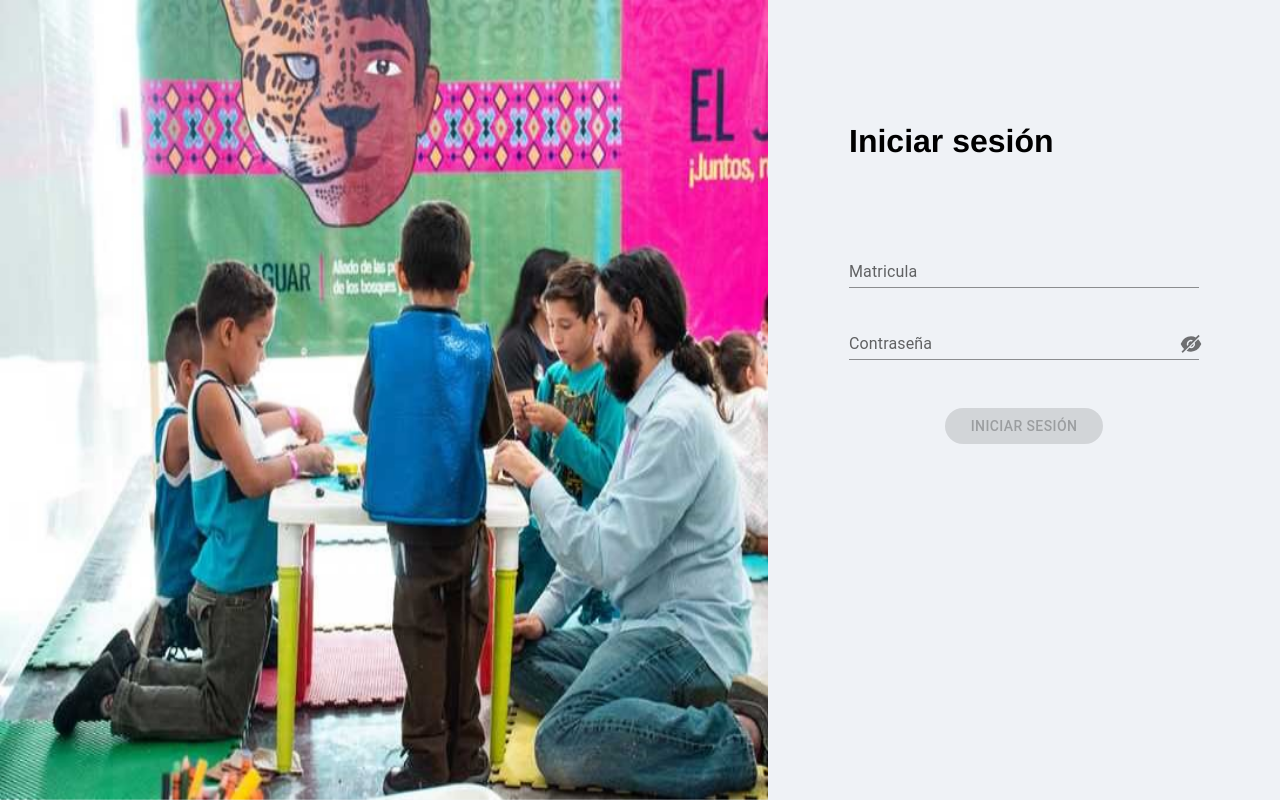
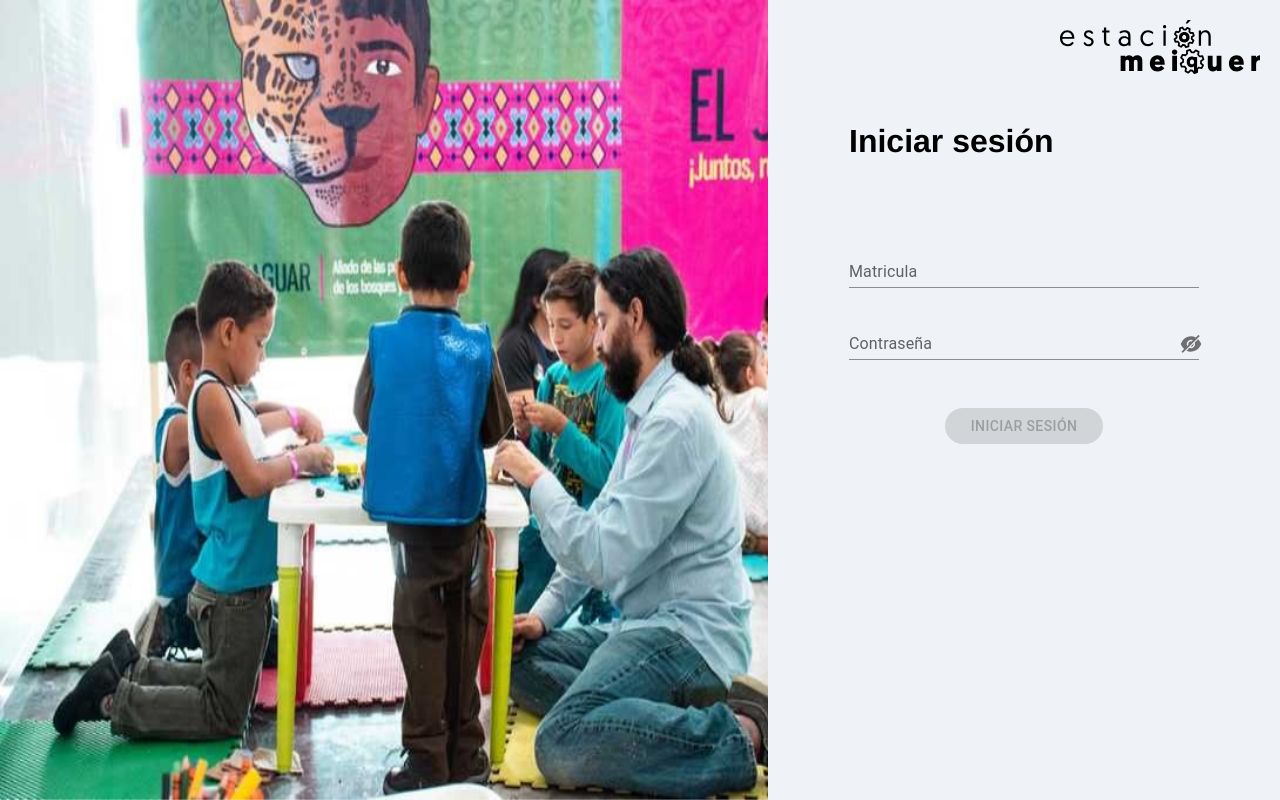
Before and after one commit to mateobv07/Reto-Gestion-Imaginantes, a React (Vite) app in the folder client/GestionImaginantes-Front/: page /login in a window 1280 px wide. Built offline with nearby package versions, Linux system fonts and the light colour scheme.

Commit message:
login logo

```diff
--- a/client/GestionImaginantes-Front/src/App.css
+++ b/client/GestionImaginantes-Front/src/App.css
@@ -19,6 +19,14 @@
     height: 100vh; /* 50% of the view-height */
     top: 0%;
     left: 0%;
+}
+
+.login-logo-img {
+    position: absolute;
+    top: 20px;
+    right: 20px;
+    width: 200px;
+
 }
 
 .title-row {
--- a/client/GestionImaginantes-Front/src/components/RequestsOthers/ButtonAlternate.jsx
+++ b/client/GestionImaginantes-Front/src/components/RequestsOthers/ButtonAlternate.jsx
@@ -1,5 +1,7 @@
 import ToggleButton from '@mui/material/ToggleButton';
 import ToggleButtonGroup from '@mui/material/ToggleButtonGroup';
+import { Tooltip, IconButton } from "@mui/material";
+import {AiFillQuestionCircle} from 'react-icons/ai'
 import React from "react";
 import './styles.css'
 
@@ -10,12 +12,16 @@ const ButtonAlternate = ({alignment, handleChange}) => {
             value={alignment}
             exclusive
             onChange={handleChange}>
-        <ToggleButton value={true}>
-                <p className='card-title-request'>INTERCAMBIOS AJENOS</p>
-        </ToggleButton>
-        <ToggleButton value={false}>
-                <p className='card-title-request'>INTERCAMBIOS PROPIOS</p>
-        </ToggleButton>
+        <Tooltip title="Tareas de otros estudiantes disponibles para intercambiar. Selecciona la que se acomode más a tu preferencia" placement="top">
+                <ToggleButton value={true}>
+                        <p className='card-title-request'>INTERCAMBIOS AJENOS <AiFillQuestionCircle size={15} color="grey" className='info-icon-requests'/></p>
+                </ToggleButton>
+        </Tooltip>
+        <Tooltip title="Lista de tus solicitudes de intercambio" placement="top">
+                <ToggleButton value={false}>
+                        <p className='card-title-request'>INTERCAMBIOS PROPIOS <AiFillQuestionCircle size={15} color="grey" className='info-icon-requests'/></p>
+                </ToggleButton>
+        </Tooltip>
         </ToggleButtonGroup>
       );
 }
--- a/client/GestionImaginantes-Front/src/components/RequestsOthers/styles.css
+++ b/client/GestionImaginantes-Front/src/components/RequestsOthers/styles.css
@@ -19,6 +19,10 @@
     overflow-y: auto;
 }
 
+.info-icon-requests {
+    margin-top: -4px;
+    margin-left: 5px;
+}
 
 .title-row-requests {
     margin-left: 15px !important;
@@ -41,6 +45,8 @@
     font-size: 15.5px;
     font-weight: 500;
     color: #4B5055;
+    display: flex;
+    align-items: center;
 }
 
 .tables-in-tables {
--- a/client/GestionImaginantes-Front/src/pages/Login.jsx
+++ b/client/GestionImaginantes-Front/src/pages/Login.jsx
@@ -24,6 +24,7 @@ const Login = ({setUser}) => {
 
     return (
         <div className="login-container">
+            <img src="./assets/logo-meiquer-black.svg" alt="Logo" className="login-logo-img"/>
             <img src="./assets/login.jpg" alt="Imaginantes" className="login-img"/>
             <div>
                 <h1>Iniciar sesión</h1>
```
Also changed, not shown: client/GestionImaginantes-Front/assets/logo-meiquer-black.svg (added), 1 other file (tests, documents, lock files or other folders).
